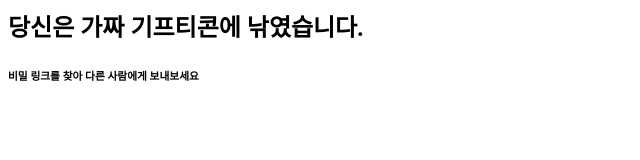
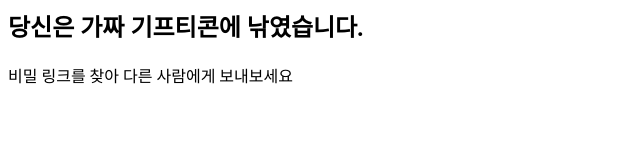
Before and after one commit to happydm09/Page-for-fake-gift, a plain HTML site: page index.html in a window 1280 px wide. Shown: the whole page, without its empty margins (0-640 px from the left). Drawn offline with Linux system fonts and the light colour scheme.

Commit message:
Update index.html

```diff
--- a/index.html
+++ b/index.html
@@ -5,7 +5,7 @@
 <head>
 <body>
 <h2>당신은 가짜 기프티콘에 낚였습니다.</h2>
-<h6>비밀 링크를 찾아 다른 사람에게 보내보세요</h6>
-<h6><a href="https://happydm09.github.io/KakaoTalk_Send_Fake_Gift_API/"></a></h6>
+비밀 링크를 찾아 다른 사람에게 보내보세요
+<h6><a href="https://happydm09.github.io/KakaoTalk_Send_Fake_Gift_API/">  </a></h6>
 </body>
 </html>
```
